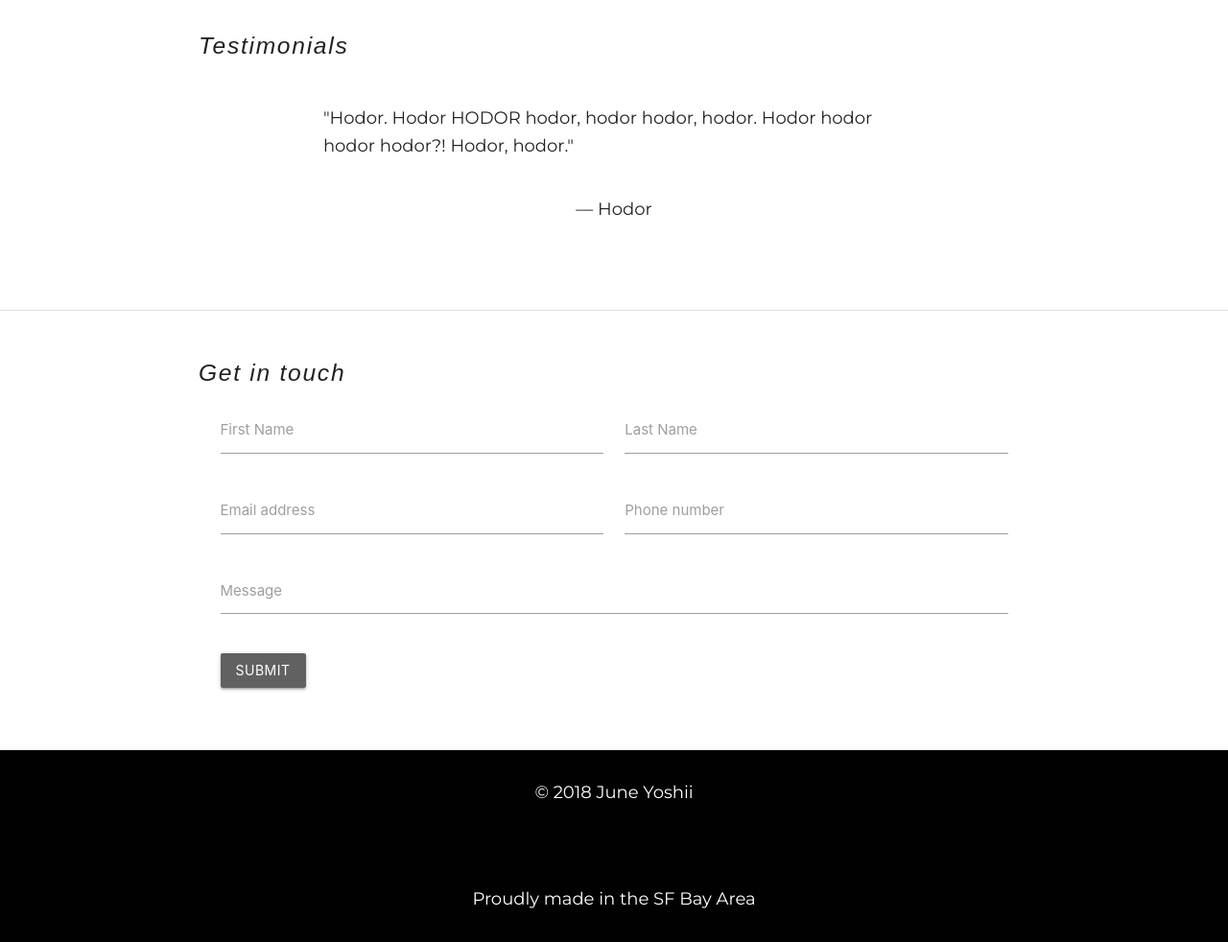
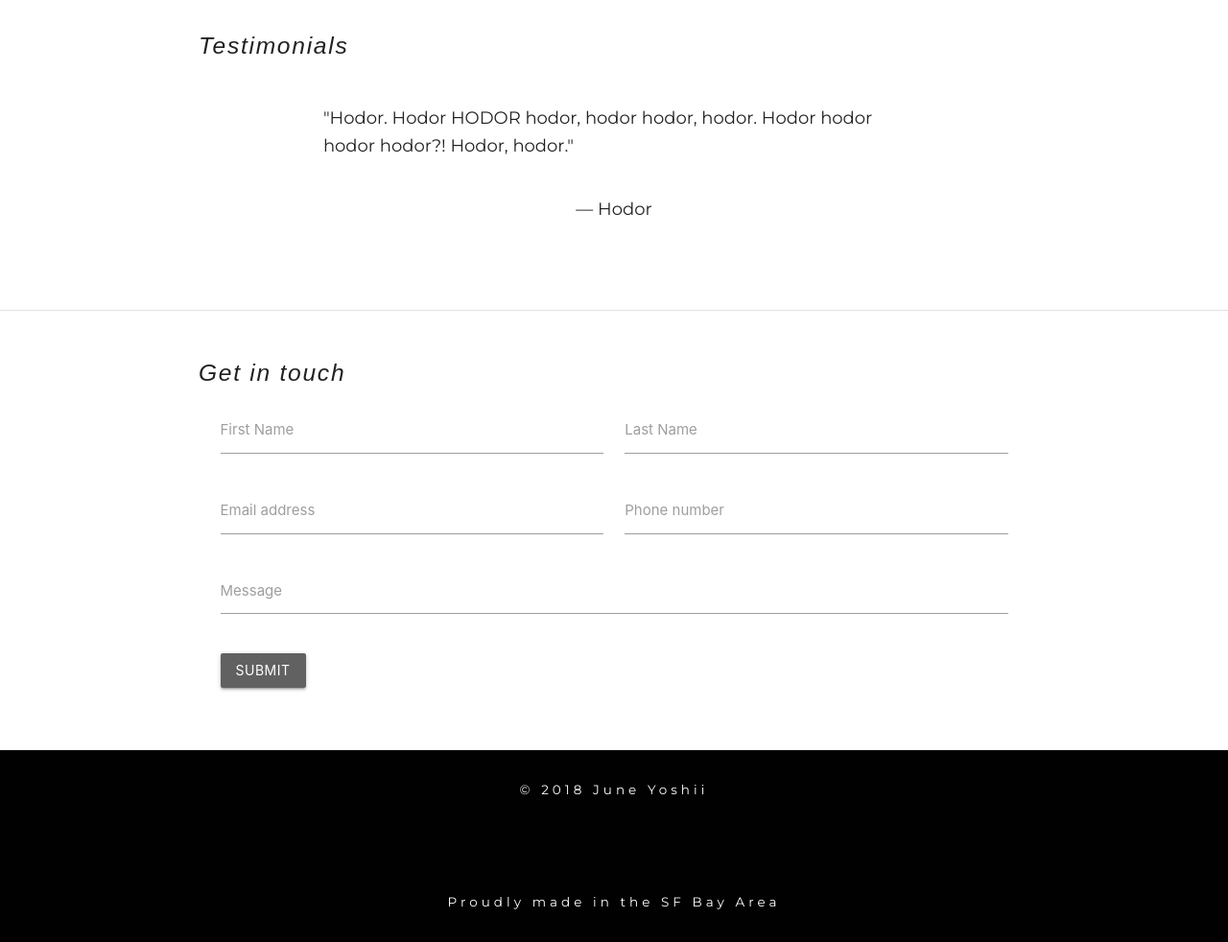
Before and after one commit to juney3/juney3.github.io, a plain HTML site: page index.html in a window 1280 px wide. Shown: the part 1722-2704 px from the top of the page at 96% size. Drawn offline with nearby package versions, Linux system fonts and the light colour scheme; a web font is replaced by a local one.

Commit message:
fixed footer display issue

```diff
--- a/css/styles.css
+++ b/css/styles.css
@@ -179,12 +179,23 @@ section {
 footer {
   height: 200px;
   margin: 0;
+  position: relative;
+  width: 100%;
 }
 
 .footerContent {
+  width: 100%;
+  position: absolute;
+  top: 20;
+  left: 0;
   height: 200px;
   display: flex;
   flex-direction: column;
   justify-content: space-around;
   align-items: center;
 }
+
+.footerContent p {
+  font-size: .9em;
+  letter-spacing: .3em;
+}
```
